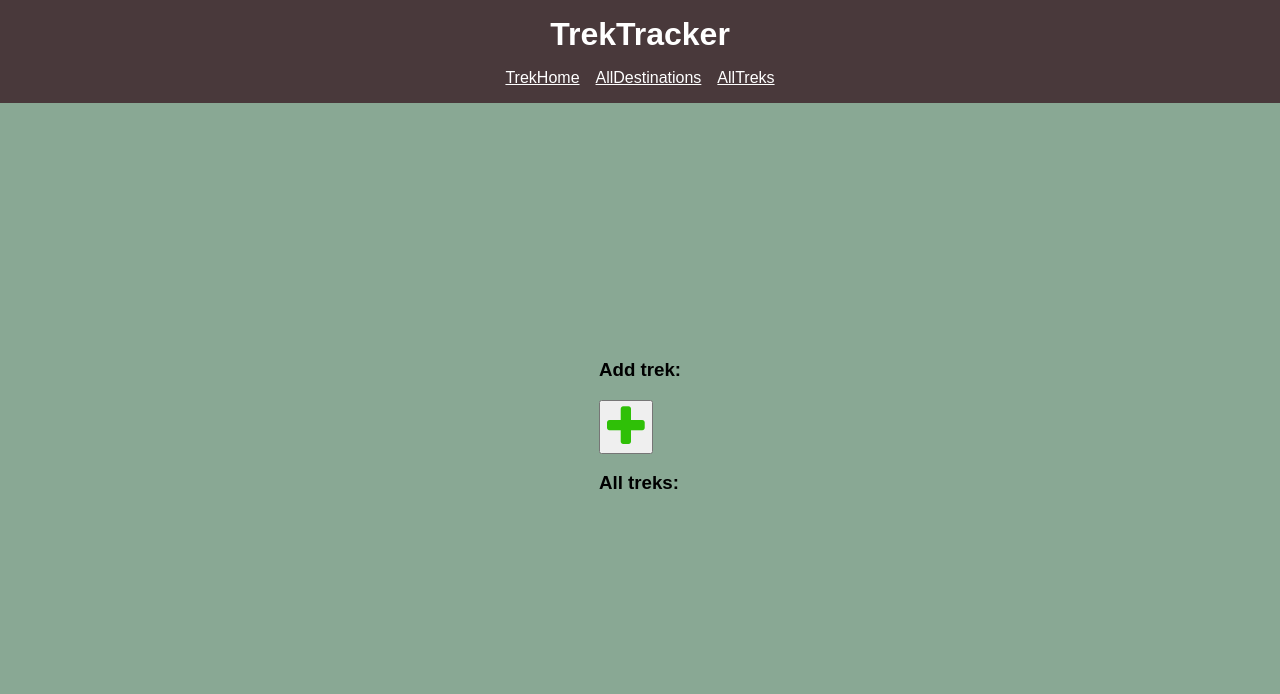
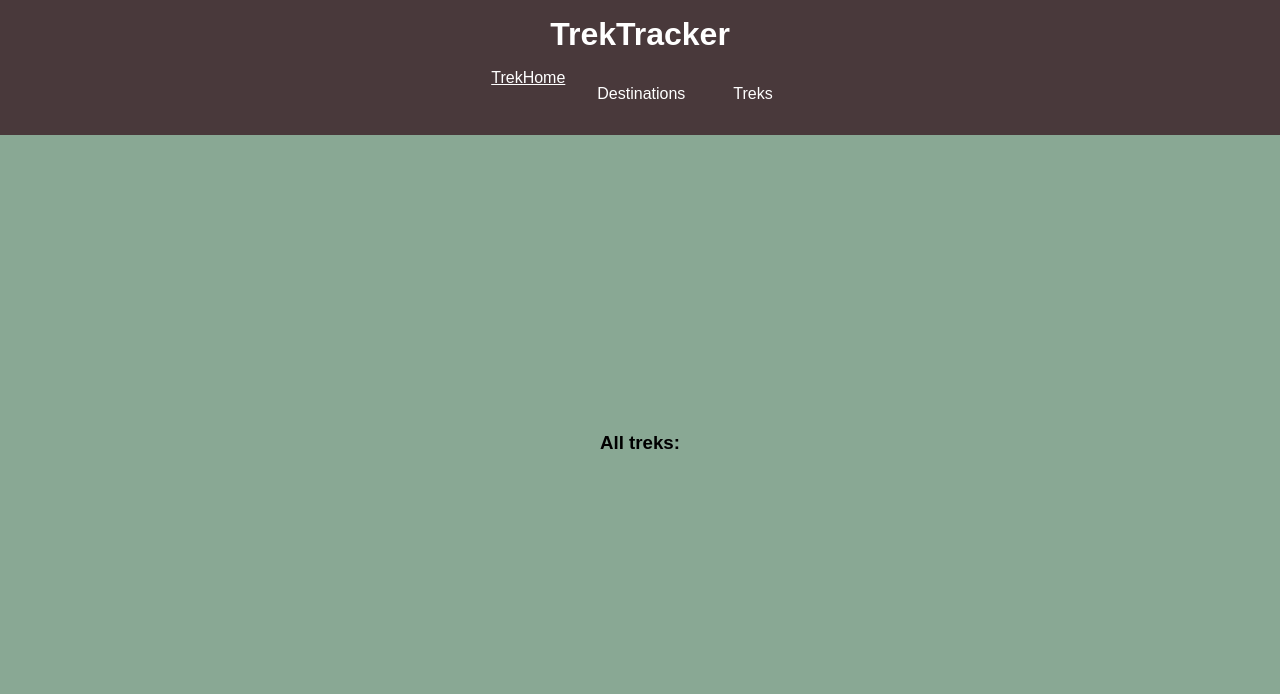
Before and after one commit to sshingler/solo_project_1, a Flask app: page /treks in a window 1280 px wide. Shown: the top 694 px of the page. Run offline with Flask 2, Linux system fonts and the light colour scheme; data that the repository does not hold is empty; some libraries are stand-ins or nearby versions.

Commit message:
39 - add drop down menu items / remove add_destination add_trek buttons from index.htmls

```diff
--- a/static/styles.css
+++ b/static/styles.css
@@ -34,6 +34,90 @@ header > nav > ul {
 nav > ul > li > a {
     color:white;
 }
+
+
+
+.dropdestinationbtn {
+    background-color:#49393B;
+    color:white ;
+    padding: 16px;
+    font-size: 16px;
+    border: none;
+    cursor: pointer;
+}
+
+.dropdown_destination {
+    display:inline-block;
+    position: relative;
+}
+
+.dropdown_destination_content {
+    display:none;
+    position:absolute;
+    background-color: #f9f9f9;
+    width: 120%;
+    overflow: auto;
+    box-shadow: 0px 8px 16px 0px rgba(0,0,0,0.2);
+    z-index: 1;
+}
+
+.dropdown_destination:hover .dropdown_destination_content {
+    display: block;
+}
+
+.dropdown_destination_content a {
+    display: block;
+    color: #000000;
+    padding: 12px 16px;
+    text-decoration: none;
+}
+
+.dropdown_destination_content a:hover {
+    background-color: #f1f1f1 ;
+}
+
+.droptreksbtn {
+    background-color:#49393B;
+    color:white ;
+    padding: 16px;
+    font-size: 16px;
+    border: none;
+    cursor: pointer;
+}
+
+.dropdown_treks {
+    display:inline-block;
+    position: relative;
+}
+
+.dropdown_treks_content {
+    display:none;
+    position:absolute;
+    background-color: #f9f9f9;
+    width: 120%;
+    overflow: auto;
+    box-shadow: 0px 8px 16px 0px rgba(0,0,0,0.2);
+    z-index: 1;
+}
+
+.dropdown_treks:hover .dropdown_treks_content {
+    display: block;
+}
+
+.dropdown_treks_content a {
+    display: block;
+    color: #000000;
+    padding: 12px 16px;
+    text-decoration: none;
+}
+
+.dropdown_treks_content a:hover {
+    background-color: #f1f1f1 ;
+}
+
+
+
+
 
 main {
     margin: auto;
--- a/templates/base.html
+++ b/templates/base.html
@@ -14,10 +14,26 @@
         <nav>
           <ul class="menu">
             <li><a href="{{ url_for ('home') }}">TrekHome</a></li>
-            <li><a href="/destinations">AllDestinations</a></li>
-            <li><a href="/treks">AllTreks</a></li>
+            <li>
+              <div class = "dropdown_destination">
+              <button class = "dropdestinationbtn">Destinations</button>
+              <div class = "dropdown_destination_content">
+                <a href="/destinations">All Destinations</a>
+                <a href="/destinations/new">Add Destination</a>
+              </div>
+            </div>
+          </li>
+          <div class = "dropdown_treks">
+            <button class = "droptreksbtn">Treks</button>
+            <div class = "dropdown_treks_content">
+              <a href="/treks">All Treks</a>
+              <a href="/treks/new">Add Trek</a>
+            </div>
+          </div></li>
           </ul>
         </nav>
+
+
       </header>
 
       <main>
--- a/templates/treks/index.html
+++ b/templates/treks/index.html
@@ -1,13 +1,5 @@
 {% extends "base.html" %}
 {% block content %}
-
-<h3>Add trek:</h3>
-
-<div class="buttons">
-    <form class = "add_trek_button" action = "/treks/new">
-        <button class="fa fa-solid fa-plus fa-3x" style="color:rgb(47, 192, 7)"></button>
-    </form>
-</div>
 
 <h3> All treks:</h3>
 {% for trek in all_treks %}
@@ -19,7 +11,13 @@
             <p> Distance: {{trek.trek_distance}}Km </p>
             <p> Number of days: {{trek.trek_days}} </p>
             <p> Headline: {{trek.trek_headline}} </p>
-            <p> Completed: {{trek.trek_completed}} </p>
+            <p> Completed:
+                {% if trek.trek_completed %}
+                <span> &#9989;</span>
+                {% else %}
+                <span>&#10060;</span>
+                {% endif %}
+            </p>
         </div>
     </div>
 
```
Also changed, not shown: templates/destinations/index.html (+1 -8 lines), templates/destinations/show.html (+7 -1 lines), templates/treks/show.html (+7 -1 lines).
